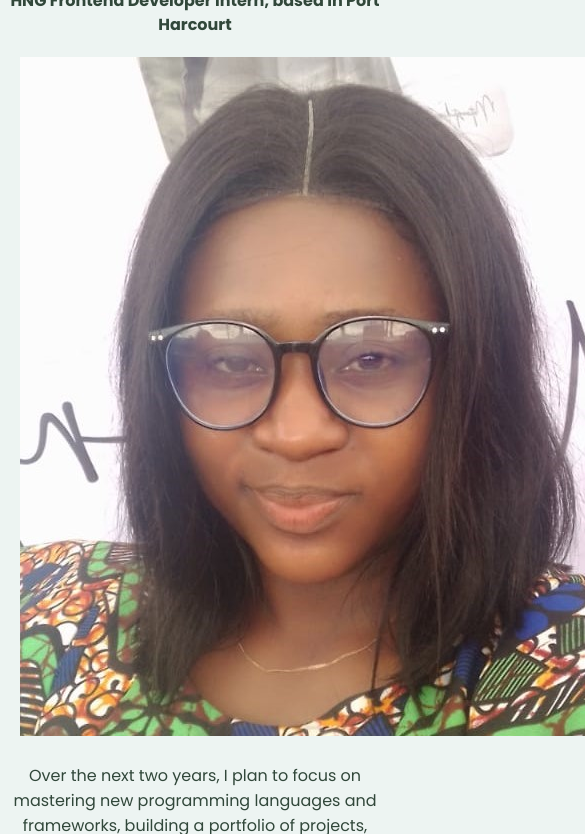
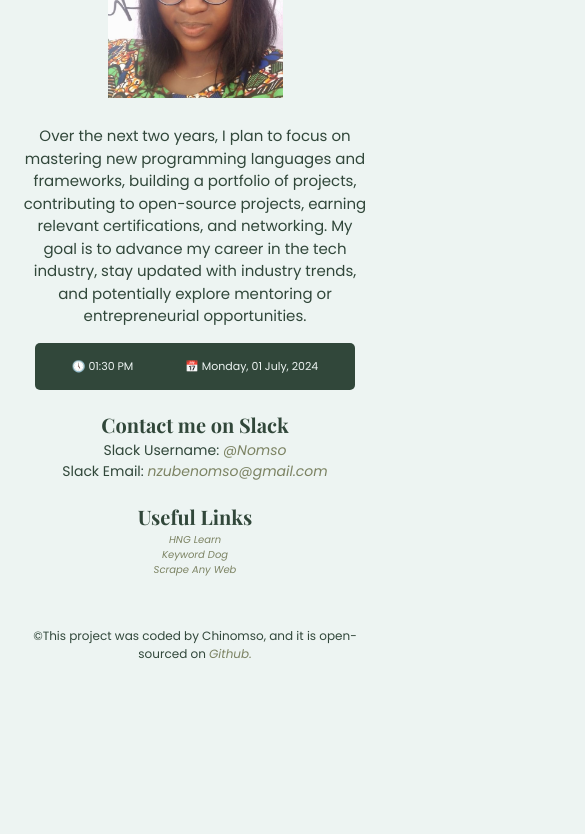
Before and after one commit to noniec/HNG-stage-one-project, a plain HTML site: page index.html in a window 390 px wide. Shown: the part 241-1075 px from the top of the page, 585 px wide, since content can reach past the window. After the commit the page ends 924 px from the top, so only its background shows below. Drawn offline with nearby package versions, Linux system fonts and the light colour scheme; a web font is replaced by a local one.

Commit message:
modified content to make site mobile/web/tablet responsive and added SEO

```diff
--- a/index.html
+++ b/index.html
@@ -27,6 +27,7 @@
           data-testid="slackProfilePicture"
           src="images/Ahuchaogu_Chinomso_Ruth.jpg"
           alt="Slack Profile Picture"
+          title="profile-picture"
         />
         <p>
           Over the next two years, I plan to focus on mastering new programming
@@ -54,11 +55,15 @@
         <h3>Contact me on Slack</h3>
         <p class="slack-username" data-testid="slackDisplayName">
           Slack Username:
-          <a href="https://hng11.slack.com/team/U07A21AV1RQ">@Nomso</a>
+          <a href="https://hng11.slack.com/team/U07A21AV1RQ" title="username"
+            >@Nomso</a
+          >
         </p>
         <p class="slack-email" data-testid="slackEmail">
           Slack Email:
-          <a href="mailto:nzubenomso@gmail.com">nzubenomso@gmail.com</a>
+          <a href="mailto:nzubenomso@gmail.com" title="email"
+            >nzubenomso@gmail.com</a
+          >
         </p>
       </div>
 
@@ -70,6 +75,7 @@
               data-testid="hngLink"
               href="https://hng.tech/learn"
               target="_blank"
+              title="hng-learn"
               >HNG Learn</a
             >
           </li>
@@ -78,6 +84,7 @@
               data-testid="keywordLink"
               href="https://keyword.dog"
               target="_blank"
+              title="keyword-dog"
               >Keyword Dog</a
             >
           </li>
@@ -86,6 +93,7 @@
               data-testid="scrapeanywebLink"
               href="https://scrapeanyweb.site"
               target="_blank"
+              title="scrape-any-web"
               >Scrape Any Web</a
             >
           </li>
@@ -98,7 +106,7 @@
           <a
             href="https://github.com/noniec/HNG-stage-one-project"
             target="_blank"
-            title="Project"
+            title="github"
             >Github.</a
           >
         </p>
--- a/src/script.js
+++ b/src/script.js
@@ -1,7 +1,7 @@
 let currentDate = new Date();
 
-let hours = currentDate.getHours();
-let minutes = currentDate.getMinutes();
+let hours = currentDate.getUTCHours();
+let minutes = currentDate.getUTCMinutes();
 
 if (minutes < 10) {
   minutes = `0${minutes}`;
@@ -40,15 +40,15 @@ let months = [
   "November",
   "December",
 ];
-let dayOfWeek = daysOfWeek[currentDate.getDay()];
+let dayOfWeek = daysOfWeek[currentDate.getUTCDay()];
 
-let day = currentDate.getDate();
+let day = currentDate.getUTCDate();
 if (day < 10) {
   day = `0${day}`;
 }
 
-let month = months[currentDate.getMonth()];
-let year = currentDate.getFullYear();
+let month = months[currentDate.getUTCMonth()];
+let year = currentDate.getUTCFullYear();
 let date = `${dayOfWeek}, ${day} ${month}, ${year}`;
 
 document.getElementById("currentTime").textContent = time;
--- a/src/styles.css
+++ b/src/styles.css
@@ -35,16 +35,13 @@ h2 {
   line-height: 1.5;
   font-size: 16px;
   margin: 0;
+  margin-bottom: 20px;
 }
 
 h3 {
   font-size: 25px;
   line-height: 1.5;
   margin: 0;
-}
-
-img {
-  margin: 20px;
 }
 
 p {
@@ -61,7 +58,7 @@ ul {
 li {
   display: inline;
   list-style: none;
-  line-height: 42px;
+  line-height: 1.5;
 }
 
 li a {
@@ -79,10 +76,11 @@ a:hover {
   color: var(--primary-color);
 }
 
-.goals p {
+.about p {
   line-height: 1.5;
-  font-size: 18px;
+  font-size: 16px;
   text-align: justify;
+  margin-top: 20px;
 }
 
 .time-date {
@@ -106,3 +104,68 @@ a:hover {
 .links {
   margin: 50px;
 }
+
+@media (max-width: 900px) {
+  body {
+    margin: 20px;
+  }
+
+  h1 {
+    font-size: 32px;
+    text-align: center;
+  }
+
+  h2 {
+    font-size: 15px;
+  }
+
+  h3 {
+    font-size: 20px;
+  }
+
+  img {
+    max-width: 50%;
+  }
+
+  p {
+    font-size: 14px;
+  }
+
+  ul {
+    display: block;
+  }
+
+  li {
+    display: block;
+    list-style: none;
+    line-height: 1.5;
+    font-size: 10px;
+  }
+
+  .about p {
+    line-height: 1.5;
+    font-size: 15px;
+    text-align: center;
+    margin-top: 20px;
+  }
+
+  .time-date {
+    display: flex;
+    justify-content: space-evenly;
+    border-radius: 5px;
+    background: var(--primary-color);
+    color: var(--background-color);
+    font-size: 11px;
+    margin: 15px;
+  }
+
+  .contact-info,
+  .links {
+    margin: 20px;
+  }
+
+  footer p {
+    margin-top: 50px;
+    font-size: 12px;
+  }
+}
```
